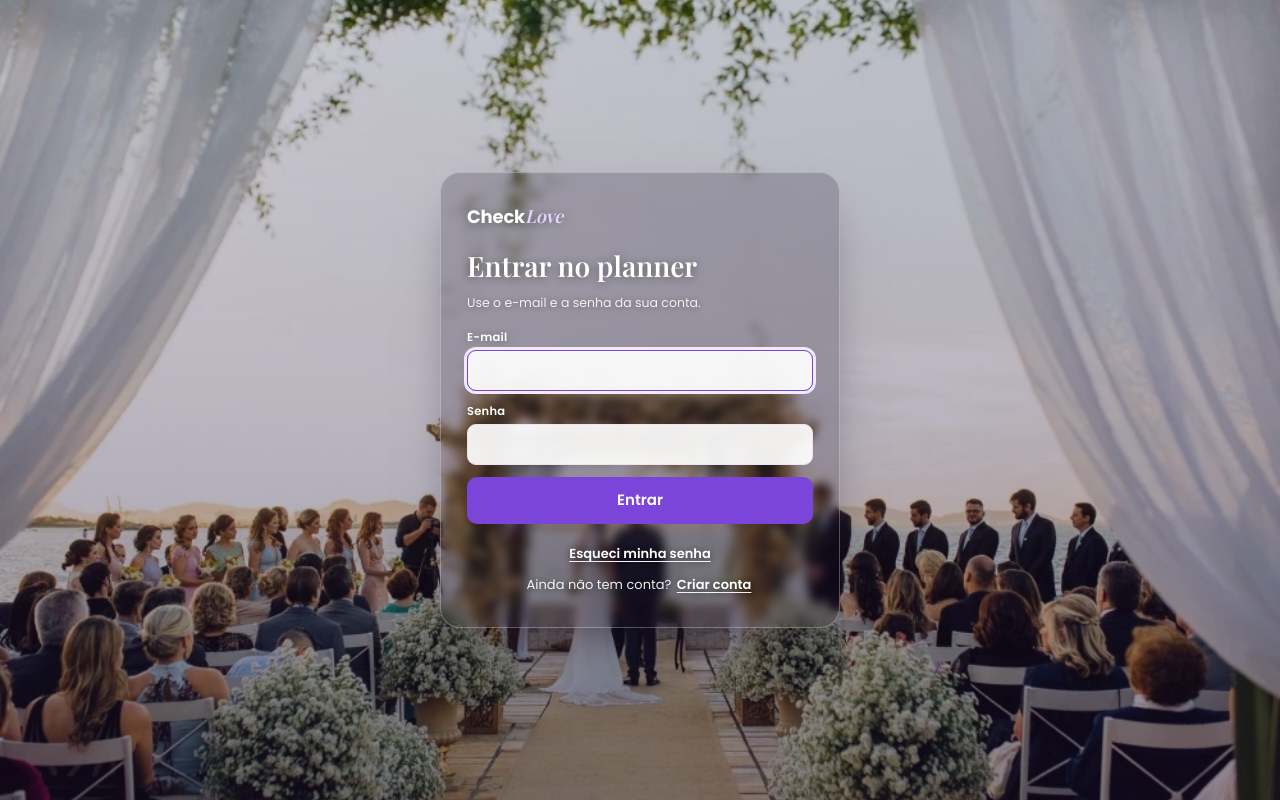
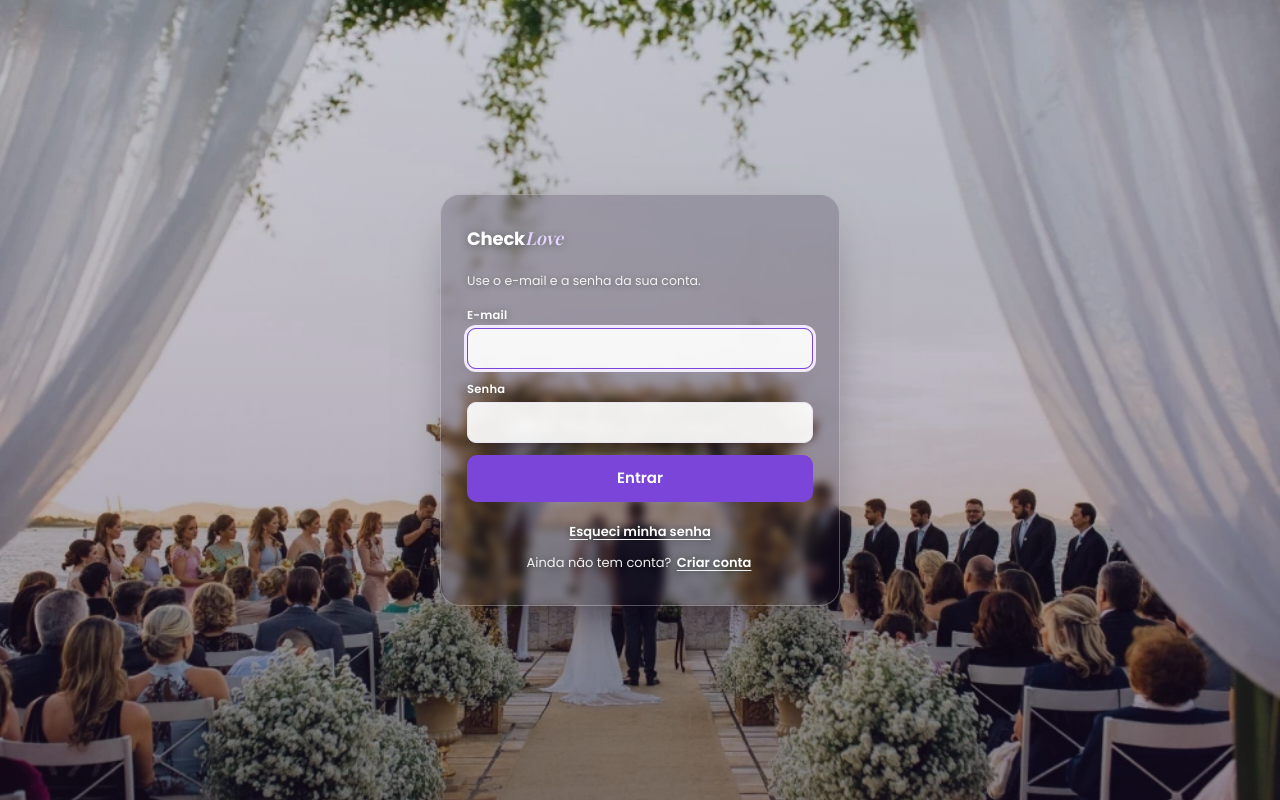
Before and after one commit to arthurvolzm-gif/projeto-lista-casamento, a plain HTML site: page app/index.html in a window 1280 px wide. Drawn offline with nearby package versions, Linux system fonts and the light colour scheme; a web font is replaced by a local one.

Commit message:
App: tira o título Entrar no planner do login
Co-Authored-By: Claude Opus 5.5 <noreply@anthropic.com>
Claude-Session: https://claude.ai/code/session_016oanMoqSLwB8wD9WTYZ31H

```diff
--- a/app/conta.js
+++ b/app/conta.js
@@ -32,14 +32,14 @@
   });
   function tela(modo, aviso, erro) {
     var t = {
-      entrar: ['Entrar no planner', 'Use o e-mail e a senha da sua conta.', 'Entrar'],
+      entrar: ['', 'Use o e-mail e a senha da sua conta.', 'Entrar'],
       criar: ['Criar sua conta', 'Seus dados ficam salvos na conta e aparecem em qualquer aparelho.', 'Criar conta'],
       esqueci: ['Recuperar a senha', 'Enviamos um link para você criar uma senha nova.', 'Enviar link'],
       nova: ['Criar senha nova', 'Escolha a nova senha da sua conta.', 'Salvar senha']
     }[modo];
     document.body.innerHTML = '<main class="entrada"><div class="entrada-card">' +
       '<div class="marca"><div><b>Check<i>Love</i></b></div></div>' +
-      '<h1>' + t[0] + '</h1><p class="nota">' + t[1] + '</p>' +
+      (t[0] ? '<h1>' + t[0] + '</h1>' : '') + '<p class="nota">' + t[1] + '</p>' +
       (aviso ? '<div class="aviso ok">' + e(aviso) + '</div>' : '') + (erro ? '<div class="aviso erro" role="alert">' + e(erro) + '</div>' : '') +
       '<form data-login="' + modo + '" class="entrada-form">' +
       (modo !== 'nova' ? '<label class="campo">E-mail<input name="email" type="email" autocomplete="email" required></label>' : '') +
--- a/app/index.html
+++ b/app/index.html
@@ -32,7 +32,7 @@
 <script src="/app/avisos.js?v=56"></script>
 <script src="/app/tour.js?v=70"></script>
 <script src="/app/boasvindas.js?v=52"></script>
-<script src="/app/conta.js?v=71"></script>
+<script src="/app/conta.js?v=72"></script>
 <script src="/app/instalar.js?v=1"></script>
 <script>PLConta.iniciar();</script>
 </body>
```
